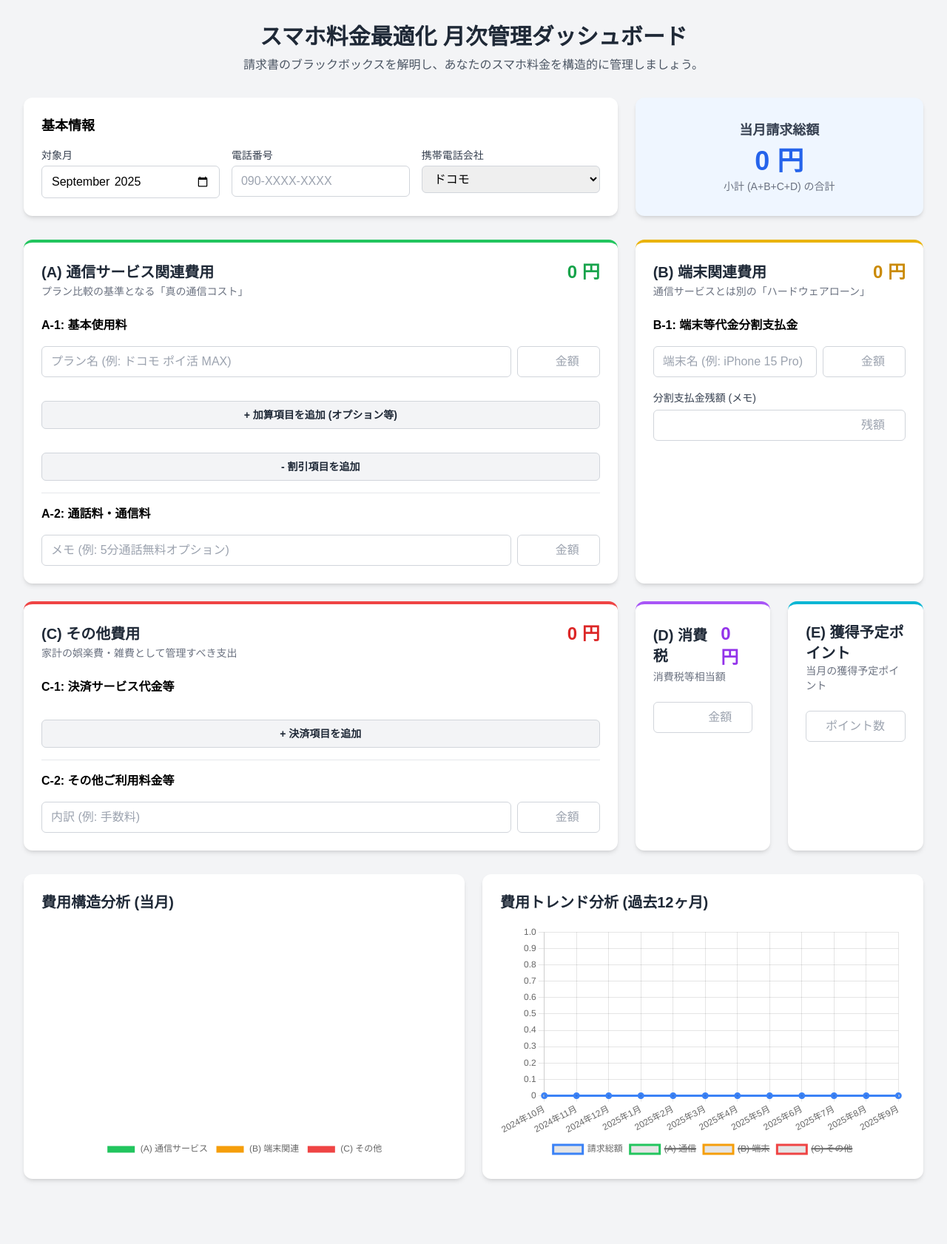
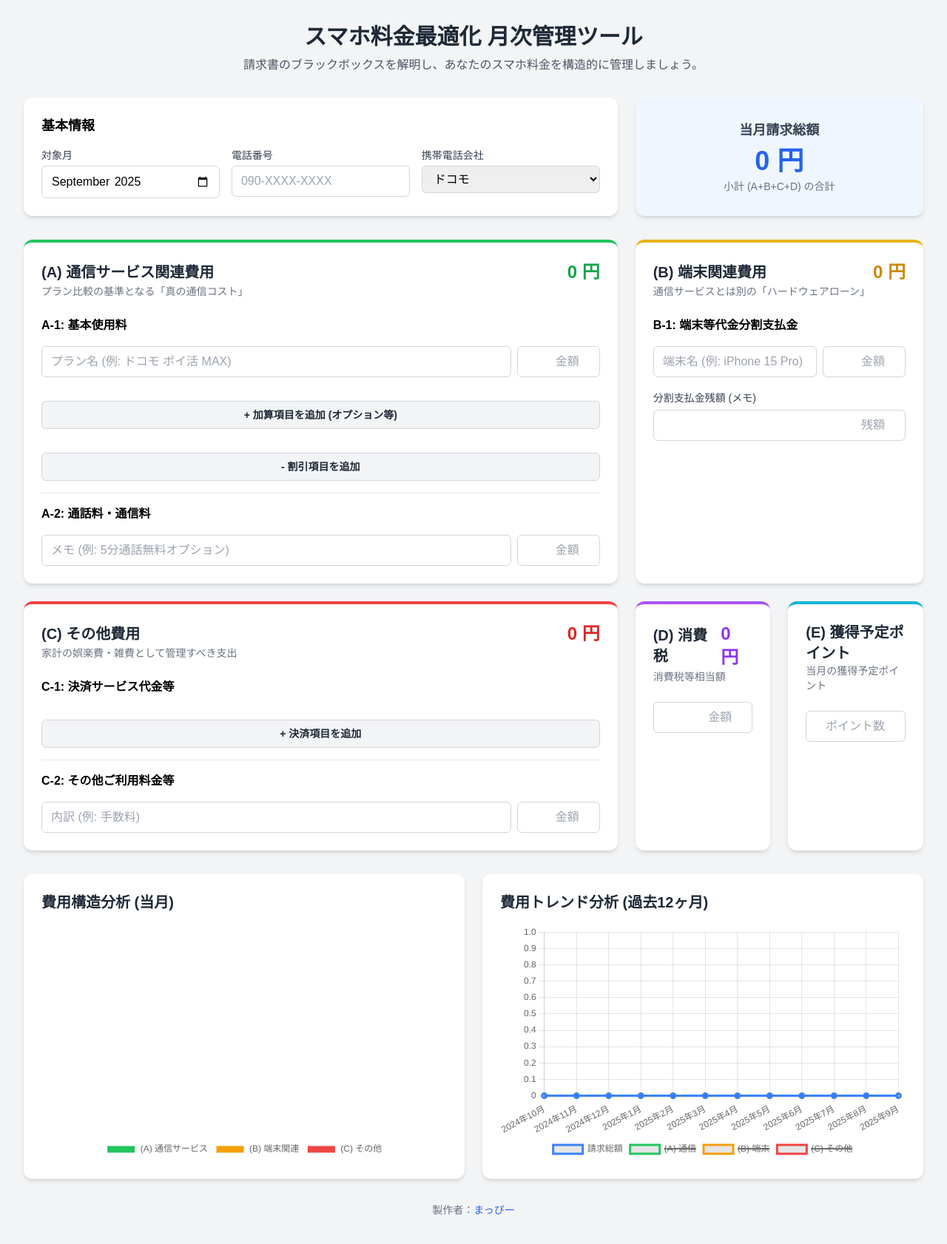
Before and after one commit to mappy-fukugyo/ryokin, a plain HTML site: page index.html in a window 1280 px wide. Shown: the whole page at 74% size. Before the commit the page ends 1626 px from the top, so only its background shows below. Drawn offline with nearby package versions, Linux system fonts and the light colour scheme.

Commit message:
index.html

```diff
--- a/index.html
+++ b/index.html
@@ -3,7 +3,7 @@
 <head>
     <meta charset="UTF-8">
     <meta name="viewport" content="width=device-width, initial-scale=1.0">
-    <title>【改訂版】スマホ料金最適化 月次管理ダッシュボード</title>
+    <title>スマホ料金最適化 月次管理ツール</title>
     <script src="https://cdn.tailwindcss.com"></script>
     <script src="https://cdn.jsdelivr.net/npm/chart.js"></script>
     <style>
@@ -24,7 +24,7 @@
 
     <div class="max-w-7xl mx-auto">
         <header class="mb-8 text-center">
-            <h1 class="text-3xl font-bold text-gray-800">スマホ料金最適化 月次管理ダッシュボード</h1>
+            <h1 class="text-3xl font-bold text-gray-800">スマホ料金最適化 月次管理ツール</h1>
             <p class="text-gray-600 mt-2">請求書のブラックボックスを解明し、あなたのスマホ料金を構造的に管理しましょう。</p>
         </header>
 
@@ -163,6 +163,12 @@
             </div>
         </div>
     </div>
+
+    <footer class="text-center py-8">
+        <p class="text-sm text-gray-500">
+            製作者：<a href="https://x.com/mappy_fukugyo" target="_blank" rel="noopener noreferrer" class="text-blue-600 hover:underline">まっぴー</a>
+        </p>
+    </footer>
 
 <script>
 document.addEventListener('DOMContentLoaded', () => {
```
